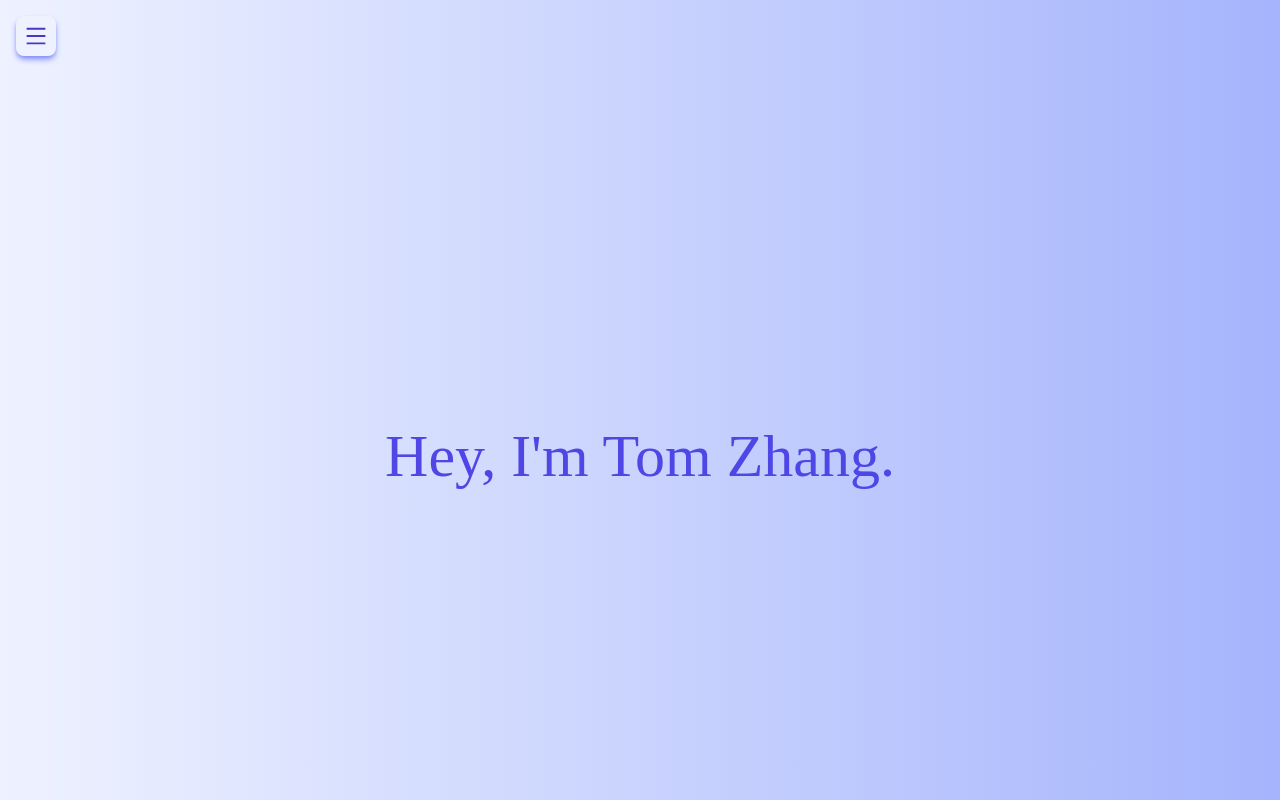
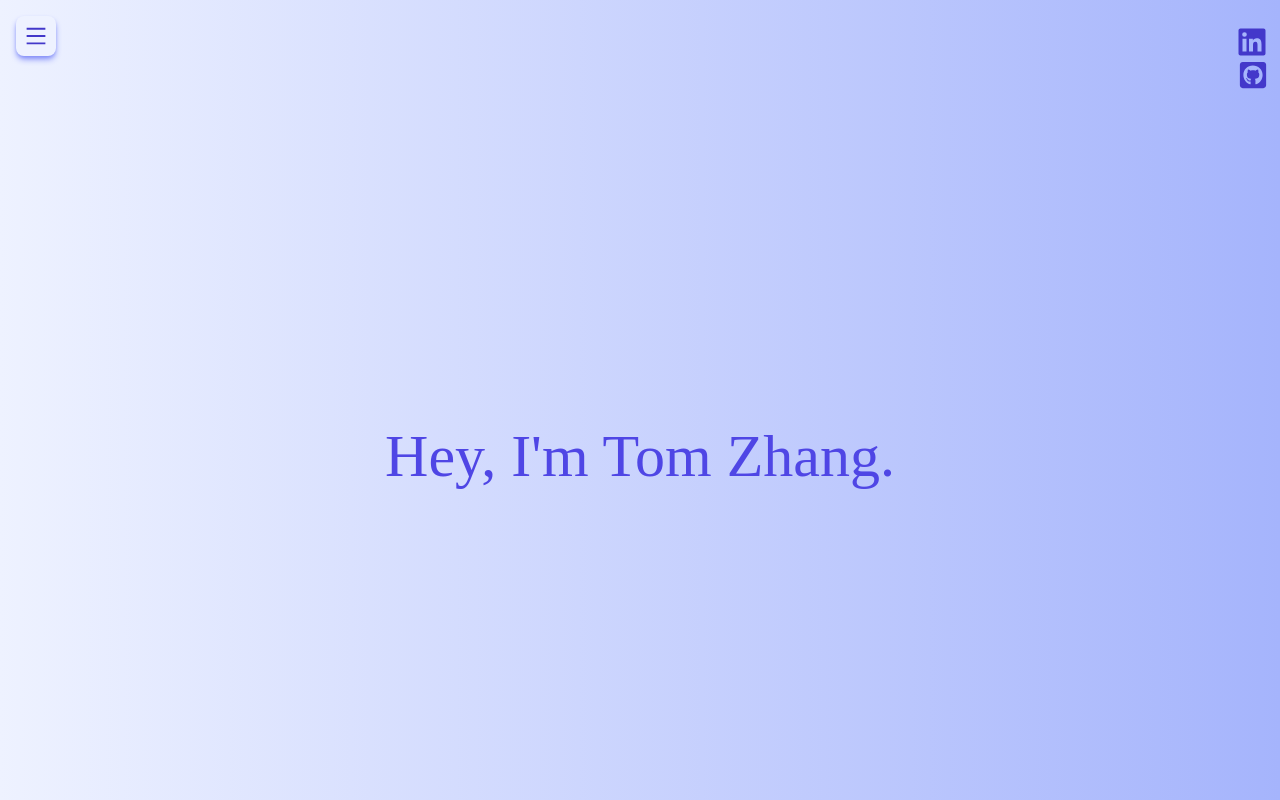
Before and after one commit to TomY-Zhang/tomzhang-website, a React (Create React App) app: page / in a window 1280 px wide. Shown: the top 800 px of the page. Built offline with nearby package versions, Linux system fonts and the light colour scheme.

Commit message:
added icons

```diff
--- a/src/App.js
+++ b/src/App.js
@@ -1,5 +1,5 @@
 import "./index.css";
-import { Sidebar, CollapseBtn } from "./components/Sidebar";
+import { Sidebar, CollapseBtn, IconBar } from "./components/Sidebar";
 import { TitlePanel, IntroPanel, InterestsPanel, CareerPanel, Footer } from "./components/Panel"
 
 const App = () => {
@@ -9,6 +9,7 @@ const App = () => {
   return (
     <div>
       <Sidebar />
+      <IconBar />
       <div id="Content" class="bg-gradient-to-r from-indigo-50 to-indigo-300 transition-all duration-300 ease-out">
         <CollapseBtn />
         <TitlePanel />
--- a/src/components/Panel.js
+++ b/src/components/Panel.js
@@ -1,6 +1,4 @@
 import "../index.css";
-import { RiLinkedinBoxFill } from "react-icons/ri";
-import { FaGithubSquare } from "react-icons/fa";
 
 export const TitlePanel = () => {
     return (
@@ -80,15 +78,12 @@ const CareerCard = props => {
 
 export const Footer = () => {
     return (
-        <div class="flex flex-row place-items-end w-full p-6 font-mono text-indigo-700">
-            <div class="flex flex-row place-items-end w-full">
-                <a href="https://www.linkedin.com/in/tom-zhang-tyz/" class="text-4xl"><RiLinkedinBoxFill /></a>
-                <a href="https://github.com/" class="text-3xl FaGithubSquare"><FaGithubSquare /></a>
-                <a class="text-md ml-6" href="mailto: tom.zhang@nyu.edu">tom.zhang@nyu.edu</a>
+        <div class="grid grid-cols-2 place-items-end w-auto p-12 font-mono text-indigo-700">
+            <div class="w-full text-left">
+                <a class="sm:text-sm md:text-md" href="mailto: tom.zhang@nyu.edu">tom.zhang@nyu.edu</a>
             </div>
-
-            <div class="text-right flex place-items-start w-80">
-                <a class="text-sm hover:underline hover:underline-offset-4 hover:text-indigo-500" href="https://github.com/TomY-Zhang/tomzhang-website">Built w/ ReactJS & Tailwind CSS</a>
+            <div class="text-right flex place-items-start">
+                <a class="sm:text-sm md:text-md hover:underline hover:underline-offset-4 hover:text-indigo-500" href="https://github.com/TomY-Zhang/tomzhang-website">Built w/ ReactJS & Tailwind CSS</a>
             </div>
         </div>
     );
--- a/src/components/Sidebar.js
+++ b/src/components/Sidebar.js
@@ -1,5 +1,7 @@
 import "../index.css";
 import { AiOutlineMenu } from "react-icons/ai";
+import { RiLinkedinBoxFill } from "react-icons/ri";
+import { FaGithubSquare } from "react-icons/fa";
 import { useState } from "react";
 
 export const Sidebar = () => {
@@ -16,8 +18,12 @@ export const Sidebar = () => {
 };
 
 const Card = props => {
+    const scroll = () => {
+        document.getElementById(props.target).scrollIntoView({ behavior: 'smooth', block: 'start'})
+    };
+
     return (
-        <div onClick={() => document.getElementById(props.target).scrollIntoView( { behavior: 'smooth', block: 'start' } ) } class="h-16 w-28 m-auto mt-0 mb-0 bg-indigo-50 hover:bg-indigo-300 active:bg-indigo-400 font-mono rounded-xl shadow-md shadow-indigo-400 grid place-content-center transition-all duration-200 ease-in-out z-50 hover:cursor-pointer hover:text-white text-indigo-700 text-center">
+        <div onClick={scroll} class="h-16 w-28 m-auto mt-0 mb-0 bg-indigo-50 hover:bg-indigo-300 active:bg-indigo-400 font-mono rounded-xl shadow-md shadow-indigo-400 grid place-content-center transition-all duration-200 ease-in-out z-50 hover:cursor-pointer hover:text-white text-indigo-700 text-center">
             {props.label}
         </div>
     );
@@ -47,3 +53,12 @@ export const CollapseBtn = () => {
         <a onClick={handleCollapse} class="bg-indigo-50 hover:bg-indigo-300 hover:text-white shadow-md shadow-indigo-400 p-2 text-2xl fixed ml-4 mt-4 text-indigo-700 hover:cursor-pointer transition-all duration-200 ease-in-out rounded-lg z-50"><AiOutlineMenu/></a>
     );
 };
+
+export const IconBar = () => {
+    return (
+        <div class="text-indigo-700 flex flex-col place-items-end fixed top-6 right-3 ">
+            <a href="https://www.linkedin.com/in/tom-zhang-tyz/" class="text-4xl RiLinkedinBoxFill hover:text-indigo-500 transition-color duration-300 ease-in-out"><RiLinkedinBoxFill /></a>
+            <a href="https://github.com/" class="text-3xl hover:text-indigo-500 transition-color duration-300 ease-in-out"><FaGithubSquare /></a>
+        </div>
+    );
+}
--- a/src/index.css
+++ b/src/index.css
@@ -2,8 +2,8 @@
 @tailwind components;
 @tailwind utilities;
 
-.FaGithubSquare {
-    margin-bottom: 3px;
+.RiLinkedinBoxFill {
+    margin-right: -2px
 }
 
 ::-webkit-scrollbar {
```
